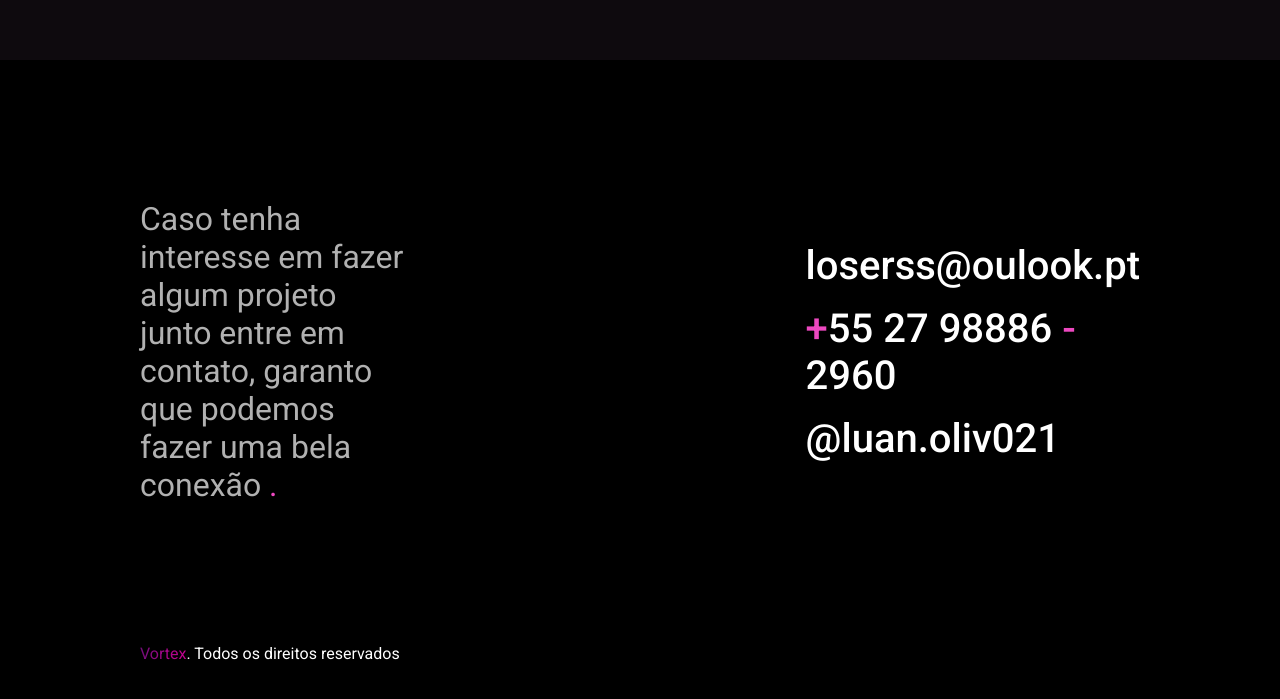
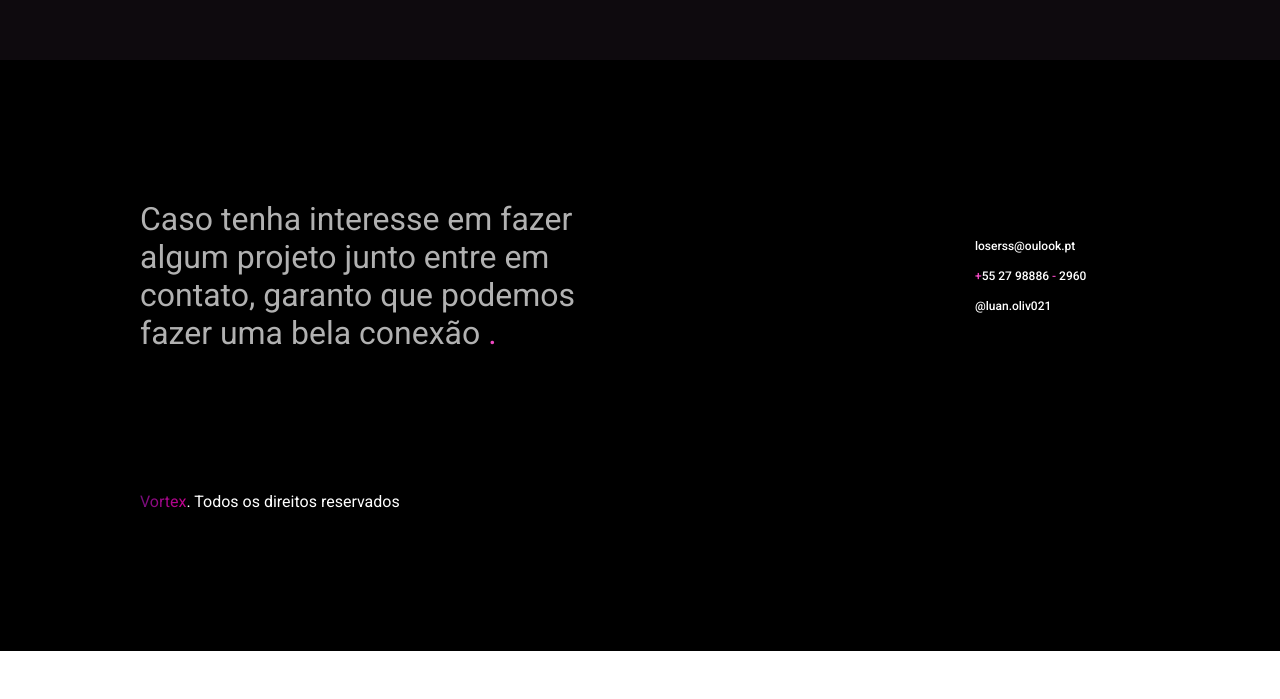
Before and after one commit to ySnowz/Portfolio, a plain HTML site: page index.html in a window 1280 px wide. Shown: the part 2972-3671 px from the top of the page. After the commit the page ends 3623 px from the top, so only its background shows below. Drawn offline with Linux system fonts and the light colour scheme.

Commit message:
Update style.css

```diff
--- a/style.css
+++ b/style.css
@@ -371,7 +371,7 @@ footer .text .infos {
   justify-content: start;
   gap: 16px;
   font-family: "Roboto", sans-serif;
-  font-size: 5vmin;
+  font-size: 12px;
 }
 footer .text .infos p {
   font-weight: 500;
```
